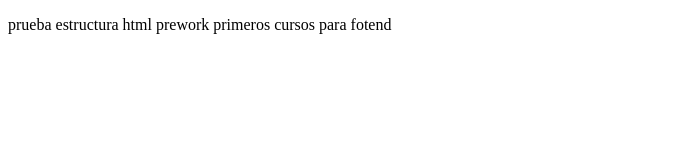
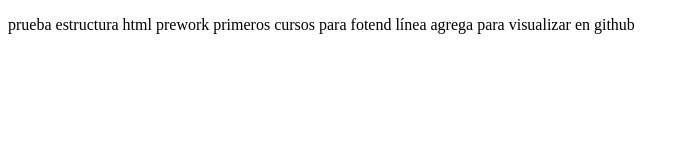
Before and after one commit to Alkxander/prework, a plain HTML site: page index.html in a window 1280 px wide. Shown: the whole page, without its empty margins (0-689 px from the left). Drawn offline with Linux system fonts and the light colour scheme.

Commit message:
cambios realizados en code.

```diff
--- a/index.html
+++ b/index.html
@@ -9,6 +9,7 @@
     <p>
         prueba estructura html prework
         primeros cursos para fotend
+        línea agrega para visualizar en github
     </p>
 </body>
 </html>
```
